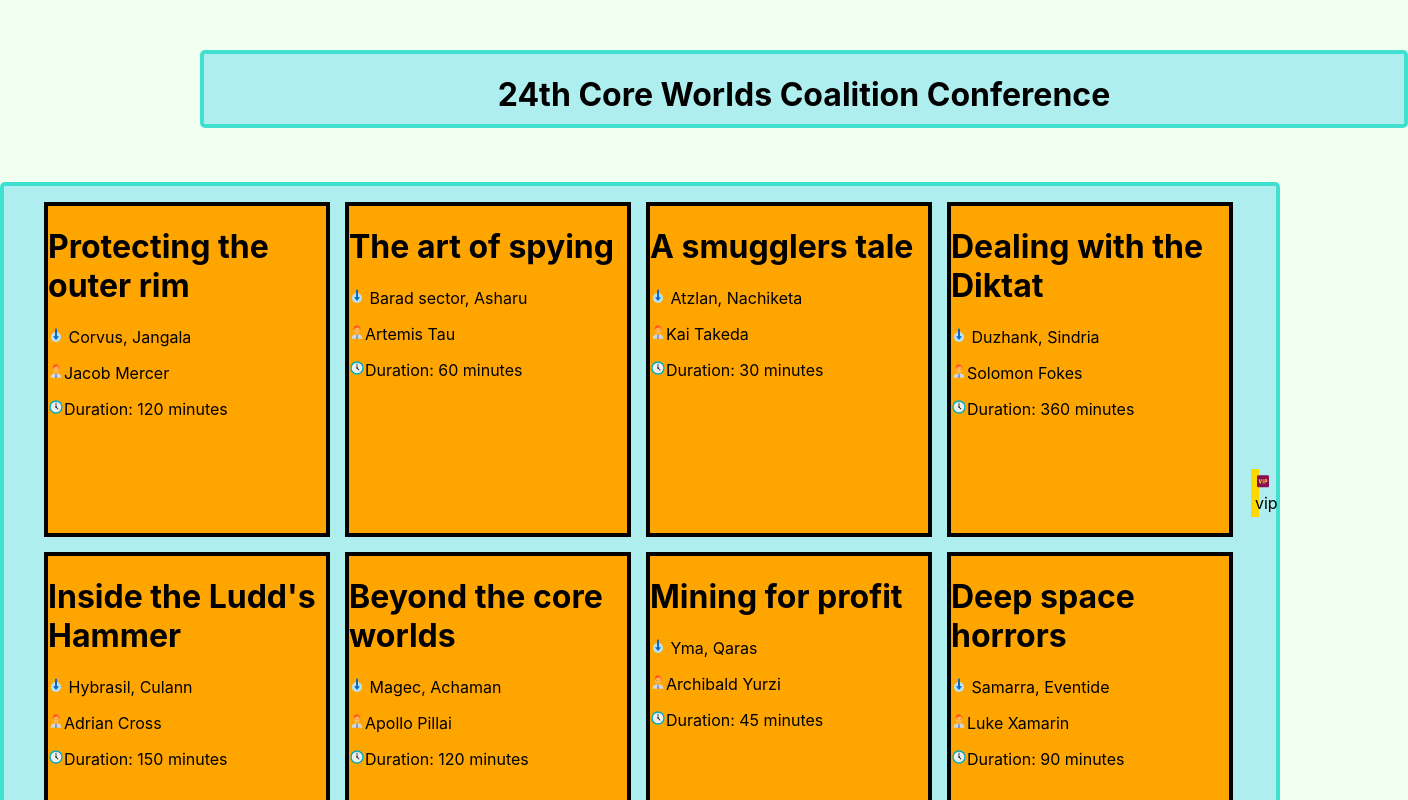
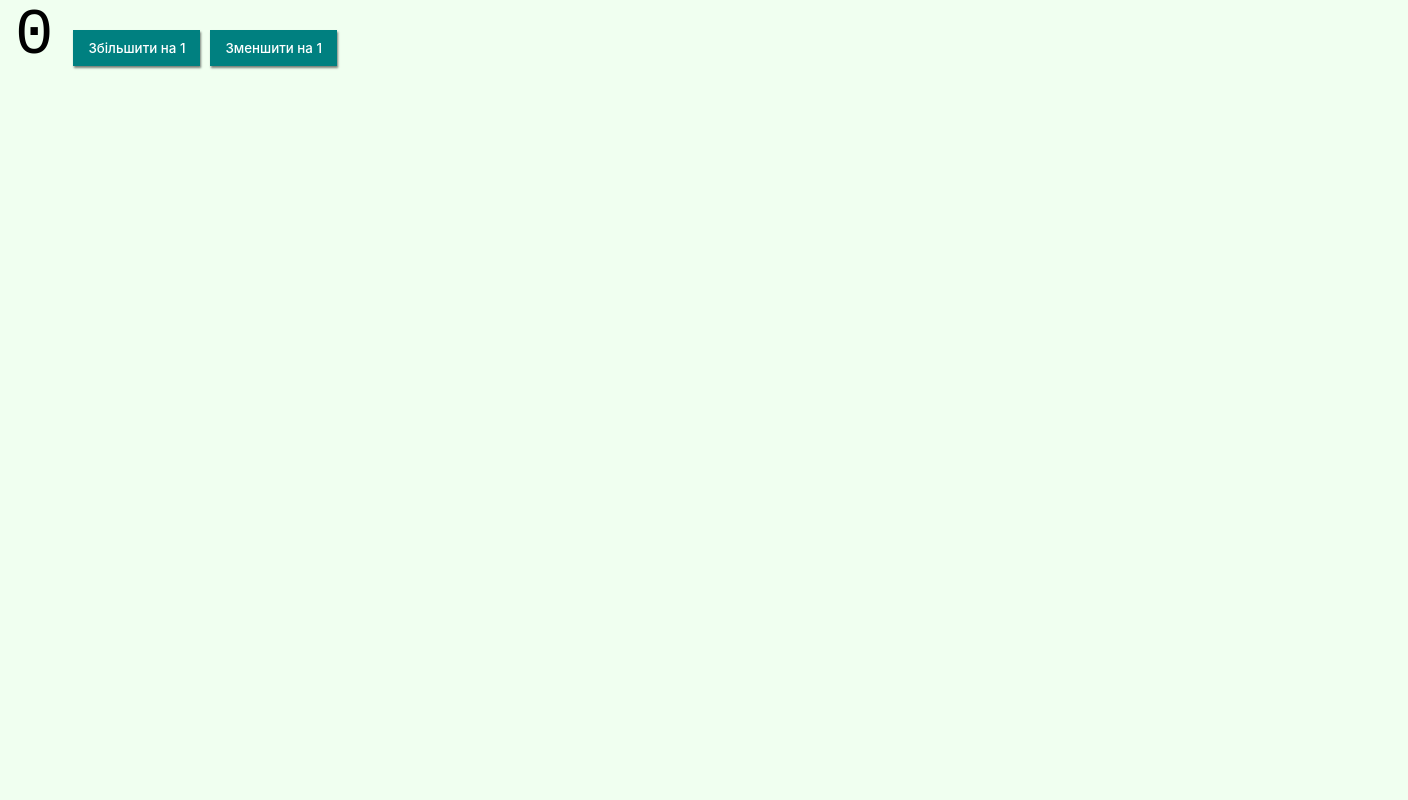
Before and after one commit to Olexander1234/board-react, a React (Create React App) app: page / in a window 1280 px wide. Shown: the top 800 px of the page, 1408 px wide, since content can reach past the window. Built offline with nearby package versions, Linux system fonts and the light colour scheme.

Commit message:
шось

```diff
--- a/src/components/App.jsx
+++ b/src/components/App.jsx
@@ -3,12 +3,16 @@
 import '../index.css';
 import boars from './boar.json';
 import { GlobalStyle} from './event/MyEvent.style'
+import { Counter } from "./Counter/Counter";
 export const App = () => {
   return (
     <>
 <GlobalStyle/>
-    <EventTitle title={'24th Core Worlds Coalition Conference'}/>
-<EventBoar boars={boars}/>
+    {/* <EventTitle title={'24th Core Worlds Coalition Conference'}/>
+<EventBoar boars={boars}/> */}
+<Counter/>
+
+
     </>
 
   );
--- /dev/null
+++ b/src/components/Counter/Counter.css
@@ -0,0 +1,33 @@
+.Counter {
+    width: 400px;
+    padding: 10px;
+    border: 1px solid black;
+    text-align: center;
+  }
+
+  .Counter__controls > button {
+    border: none;
+    padding: 10px 15px;
+    background-color: teal;
+    color: #fff;
+    font-weight: 500;
+    margin-left: 5px;
+    margin-right: 5px;
+    font-family: inherit;
+    cursor: pointer;
+    outline: none;
+    box-shadow: 1px 2px 2px 0 rgb(0 0 0 / 0.5);
+    transition: box-shadow 250ms linear;
+  }
+
+  .Counter__controls > button:active {
+    box-shadow: 2px 5px 2px 0 rgb(0 0 0 / 0.5);
+  }
+
+  .Counter__value {
+    margin-right: 15px;
+    margin-left: 15px;
+    font-size: 64px;
+    font-family: monospace;
+    text-align: center;
+  }
--- /dev/null
+++ b/src/components/Counter/Counter.jsx
@@ -0,0 +1,44 @@
+import React from "react";
+import './Counter.css'
+
+export class Counter extends React.Component {
+
+constructor(){
+    super()
+    this.state =  {}
+    this.value = 0
+}
+
+
+
+
+
+
+
+
+
+handlerDecrement = (e)=>{
+console.log('збільшуємо значення')
+
+const targetEl = e.target;
+
+
+}
+
+handlerIncrement = (e) => {
+    console.log("Зменшуємо на 1")
+}
+
+render() {
+    return <div className="Counter__controls">
+    <span className="Counter__value">0</span>
+  <button type="button" onClick={this.handlerDecrement}>
+    Збільшити на 1
+  </button>
+  <button type="button" onClick={this.handlerIncrement}>
+    Зменшити на 1
+  </button>
+</div>
+}
+
+}
```
